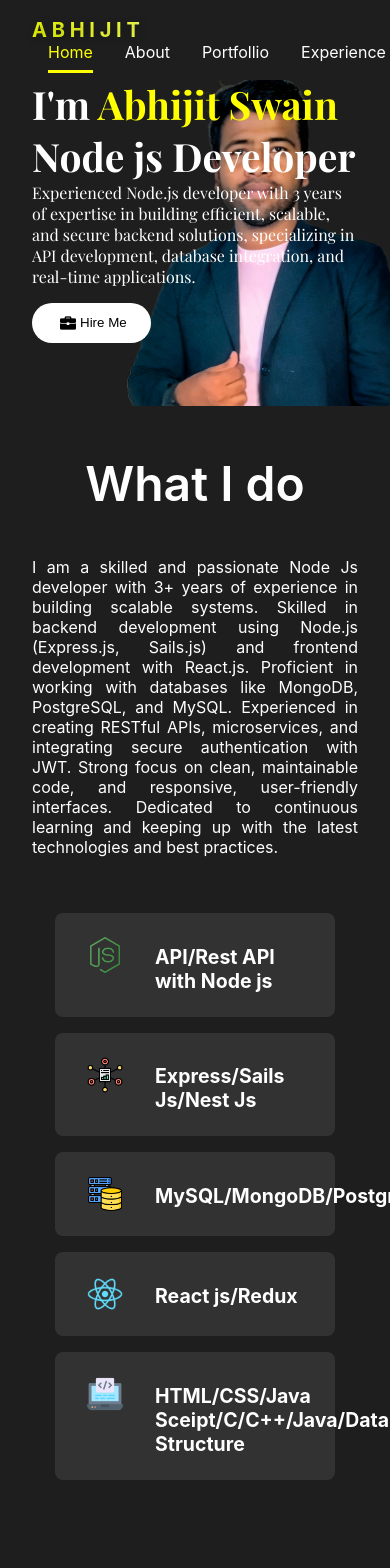
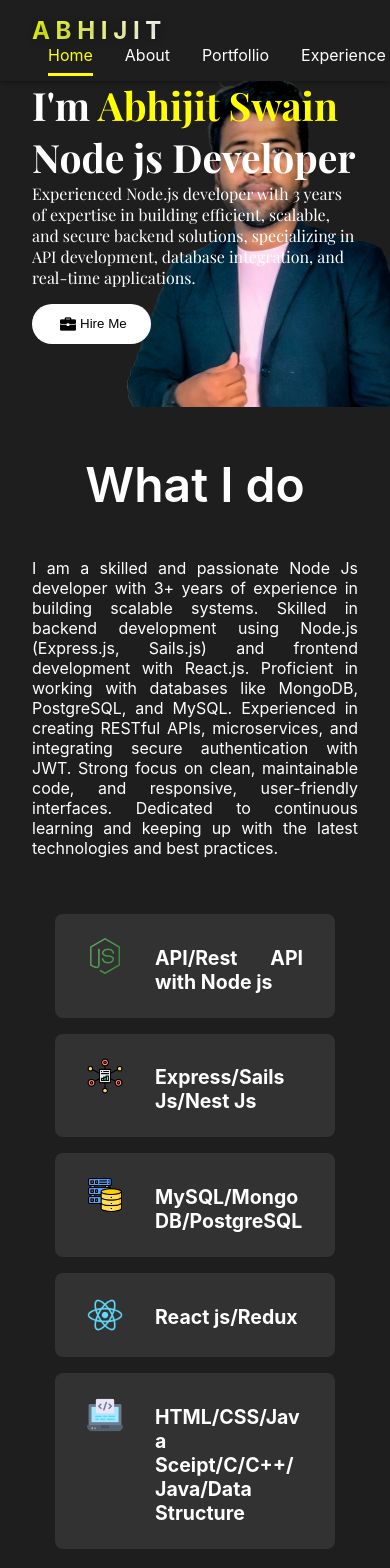
Before and after one commit to 2-usewe/my_portfollio, a React (Create React App) app: page / in a window 390 px wide. Shown: the top 1568 px of the page. Built offline with nearby package versions, Linux system fonts and the light colour scheme; a web font is replaced by a local one.

Commit message:
made responsive

```diff
--- /dev/null
+++ b/src/App.css
@@ -0,0 +1,3 @@
+*{
+    margin: auto;
+}
--- a/src/components/Navbar/Navbar.css
+++ b/src/components/Navbar/Navbar.css
@@ -1,4 +1,4 @@
-.navbar{
+/* .navbar{
     background-color: rgb(30,30,30);
     height: 5rem;
     width:100vw;
@@ -86,29 +86,26 @@
     padding: 0.5rem 3rem;
     margin: 0.25rem;
     background: rgb(30,30,30);
-}
+} */
 
-@media screen  and (max-width:720px){
+/* @media screen  and (max-width:720px){
     .mobMenu{
         display: flex;
     }
-    /* .desktopMenu{
-        display: none;
-    } */
+
     .desktopMenuBtn{
         display: none;
     }
     .nav-content{
         display: flex;
         flex-direction: column;
-        /* justify-content: space-between; */
     }
     .desktoMenu{
         padding-left: 0;
         margin: 0;
         justify-content: flex-start;
     }
-}
+} */
 
 /* @keyframes glow {
     0% {
@@ -121,3 +118,160 @@
         text-shadow: 0 0 10px #00aaff, 0 0 20px #00aaff, 0 0 30px #00aaff;
     }
 } */
+
+
+
+.navbar {
+    background-color: rgb(30, 30, 30);
+    height: auto; /* Allow dynamic height for responsiveness */
+    width: 100%;
+    max-width: 75rem;
+    margin: 0 auto;
+    padding: 1rem 2rem;
+    display: flex;
+    align-items: center;
+    justify-content: space-between;
+    position: sticky;
+    top: 0;
+    z-index: 3;
+    box-shadow: 0px 2px 5px rgba(0, 0, 0, 0.3);
+    flex-wrap: wrap; /* Allow wrapping for child elements */
+}
+
+.nav-content {
+    display: flex;
+    flex-direction: row;
+    justify-content: space-between;
+    align-items: center;
+    width: 100%;
+}
+
+.name-logo {
+    font-size: 1.5rem;
+    font-weight: bold;
+    background: linear-gradient(90deg, #ecfd04, #ffffff);
+    background-clip: text;
+    -webkit-background-clip: text;
+    color: transparent;
+    text-shadow: 2px 2px 8px rgba(0, 0, 0, 0.3);
+    animation: glow 2s infinite alternate;
+}
+
+.desktopMenu {
+    display: flex;
+    padding-left: 4rem;
+    flex-wrap: wrap; /* Allow items to wrap on smaller screens */
+}
+
+.desktopMenuListItem {
+    margin: 0 1rem;
+    cursor: pointer;
+    transition: color 0.3s ease, border-bottom 0.3s ease;
+}
+
+.desktopMenuListItem:hover {
+    color: yellow;
+    padding-bottom: 0.5rem;
+    border-bottom: 3px solid yellow;
+}
+
+.desktopMenuBtn {
+    background-color: white;
+    color: black;
+    border: none;
+    display: flex;
+    align-items: center;
+    justify-content: center;
+    padding: 0.5rem 1.5rem; /* Adjust padding for better appearance */
+    border-radius: 3rem;
+    cursor: pointer;
+    margin-left: auto; /* Ensure it aligns to the right */
+    order: 1; /* Allow reordering if necessary for layout */
+}
+
+.desktopMenuImg {
+    object-fit: cover;
+    height: 1rem;
+    width: 1rem;
+    margin: 0.5rem 1rem;
+}
+
+.active {
+    color: yellow;
+    padding-bottom: 0.5rem;
+    border-bottom: 3px solid;
+}
+
+.mobMenu {
+    display: none;
+    object-fit: cover;
+    height: 1.8rem;
+    cursor: pointer;
+}
+
+/* .navMenu {
+    position: absolute;
+    top: 4rem;
+    right: 2rem;
+    z-index: 2;
+    display: none;
+    flex-direction: column;
+    padding: 0.5rem;
+    min-width: 15rem;
+    background: rgb(40, 40, 40);
+    border-radius: 1rem;
+    box-shadow: 0px 4px 10px rgba(0, 0, 0, 0.3);
+} */
+
+/* .navMenu .ListItem {
+    color: white;
+    padding: 0.5rem 1rem;
+    margin: 0.25rem 0;
+    background: rgb(30, 30, 30);
+    border-radius: 0.5rem;
+    transition: background 0.3s ease;
+}
+
+.navMenu .ListItem:hover {
+    background: rgb(50, 50, 50);
+} */
+
+/* Responsive Styles */
+@media screen and (max-width: 720px) {
+    .navbar{
+        display: flex;
+        justify-content: space-between;
+        gap: 1;
+    }
+    /* .desktopMenuBtn{
+        max-width:10px ;
+    } */
+    .mobMenu {
+        display: flex;
+    }
+
+    .desktopMenu {
+        display: none;
+    }
+
+    .desktopMenuBtn {
+        display: none; /* Adjust display to handle mobile layout */
+    }
+
+    .nav-content {
+        flex-direction: column;
+        align-items: flex-start;
+        width: 100%;
+    }
+
+    .desktopMenu {
+        padding-left: 0;
+        margin: 0;
+        justify-content: flex-start;
+        width: 100%;
+    }
+
+    .navMenu {
+        display: flex;
+    }
+}
--- a/src/components/Profational/profession.css
+++ b/src/components/Profational/profession.css
@@ -101,3 +101,115 @@
     border-radius: 5px;
     font-size: 14px;
   }
+
+  /* Small devices (max-width: 720px) */
+@media screen and (max-width: 720px) {
+  #profession {
+    padding: 0 0.5rem;
+  }
+
+  .clientPageTitle {
+    font-size: 2.5rem; /* Reduce font size */
+    padding-top: 2rem;
+  }
+
+  .header h1 {
+    font-size: 20px;
+  }
+
+  .header h2 {
+    font-size: 16px;
+  }
+
+  .experience-section h3,
+  .tools-section h3 {
+    font-size: 18px;
+  }
+
+  .experience-card {
+    padding: 10px;
+  }
+
+  .experience-card h4 {
+    font-size: 16px;
+  }
+
+  .experience-card ul {
+    font-size: 14px; /* Smaller font for list items */
+    padding-left: 15px;
+    padding-right: 15px;
+  }
+
+  .company-content {
+    gap: 2px;
+  }
+
+  .company-content .company-logo {
+    max-width: 16px; /* Adjust size of logos */
+    max-height: 14px;
+  }
+
+  .tools-section .tools {
+    gap: 8px;
+  }
+
+  .tool-badge {
+    font-size: 12px; /* Smaller badge text */
+    padding: 4px 8px;
+  }
+}
+
+/* Extra Small devices (max-width: 480px) */
+@media screen and (max-width: 480px) {
+  #profession {
+    padding: 0 0.5rem;
+    width: 100%; /* Adjust width for smaller devices */
+  }
+
+  .clientPageTitle {
+    font-size: 2rem; /* Further reduce font size */
+    padding-top: 1.5rem;
+  }
+
+  .header h1 {
+    font-size: 18px;
+  }
+
+  .header h2 {
+    font-size: 14px;
+  }
+
+  .experience-section h3,
+  .tools-section h3 {
+    font-size: 16px;
+  }
+
+  .experience-card h4 {
+    font-size: 14px;
+  }
+
+  .experience-card ul {
+    font-size: 12px;
+    padding-left: 10px;
+    padding-right: 10px;
+  }
+
+  .company-content {
+    flex-direction: column; /* Stack logo and text */
+    gap: 5px;
+  }
+
+  .company-content .company-logo {
+    max-width: 14px;
+    max-height: 12px;
+  }
+
+  .tools-section .tools {
+    gap: 6px;
+  }
+
+  .tool-badge {
+    font-size: 10px;
+    padding: 3px 6px;
+  }
+}
--- a/src/components/Skills/skill.css
+++ b/src/components/Skills/skill.css
@@ -48,6 +48,7 @@
     font-size: 0.8rem;
     font-weight: 200;
     margin-top: 0.6em;
+    text-align: justify;
 }
 
 @media screen and (max-width:720px) {
@@ -67,4 +68,19 @@
         height: 2.25rem;
         width: 2.25rem
     }
+    .skillBarText {
+        font-size: 0.8rem;
+        font-weight: 200;
+        /* margin-top: 0.6em; */
+        text-align: justify;
+
+        /* Add these properties */
+        word-wrap: break-word; /* Ensures long words break onto the next line */
+        overflow-wrap: break-word; /* Modern equivalent for long text breaking */
+        display: -webkit-box;
+        /* -webkit-line-clamp: 3; /* Limits to 3 lines */
+        -webkit-box-orient: vertical;
+        overflow: hidden;
+        text-overflow: ellipsis;
+    }
 }
```
